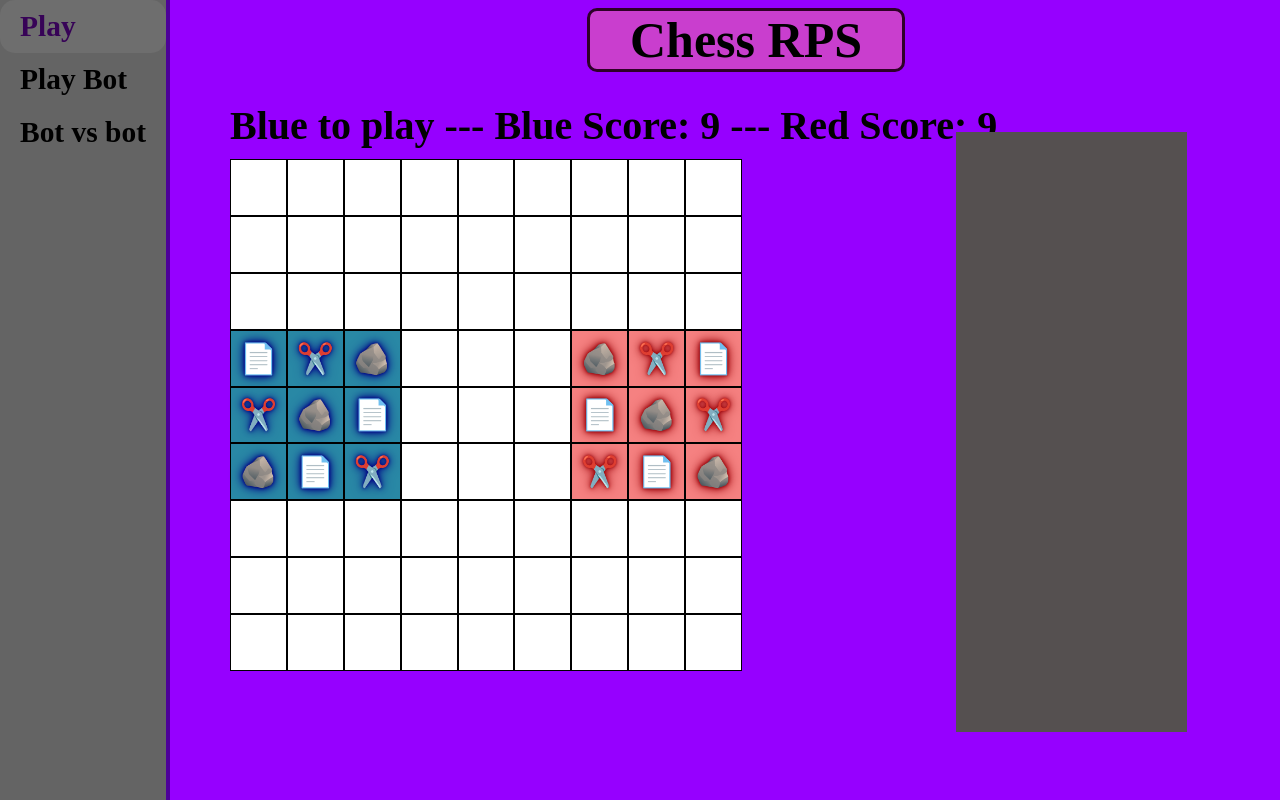
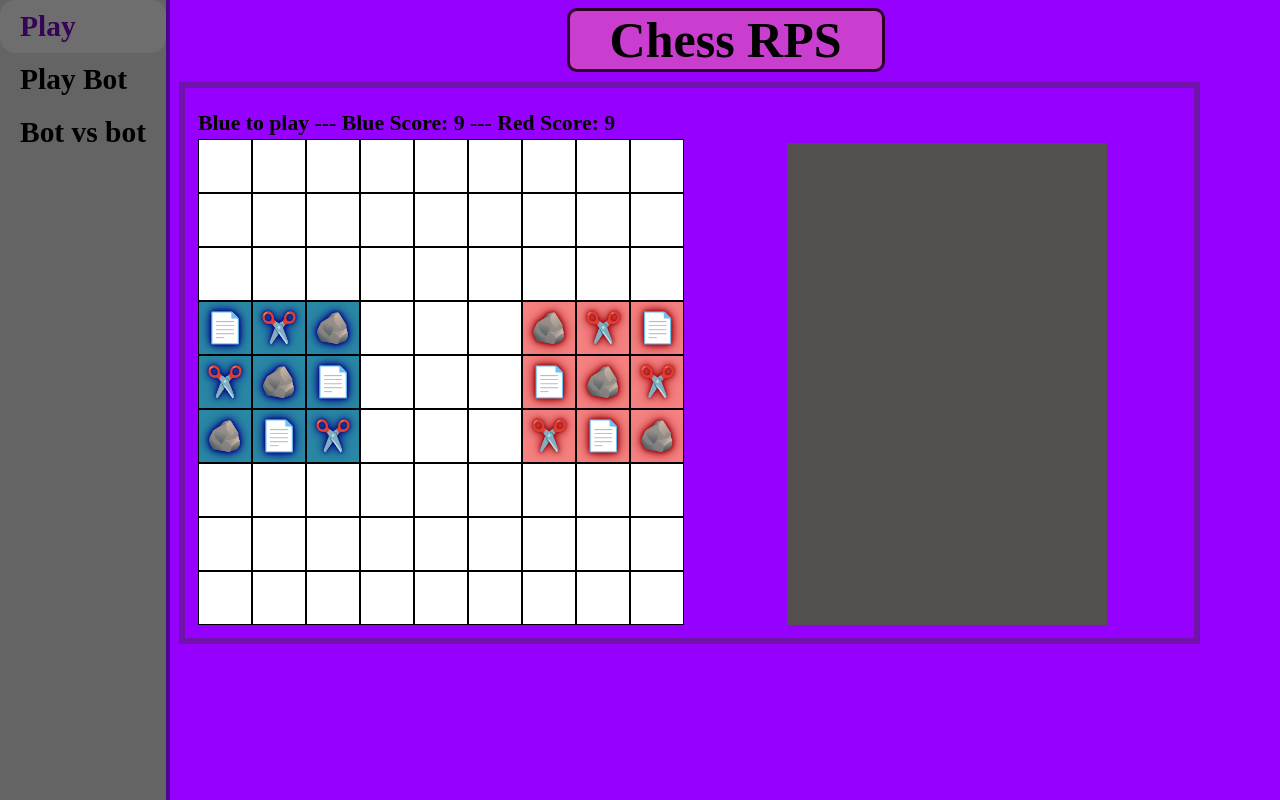
Before and after one commit to MatBou314/echec-roche-papier-ciseaux, a plain HTML site: page index.html in a window 1280 px wide. Drawn offline with Linux system fonts and the light colour scheme.

Commit message:
Réarangement de l'affichage

```diff
--- a/index.html
+++ b/index.html
@@ -21,7 +21,8 @@
   <h1>Chess RPS</h1>
 
   <div class="game-container">
-    <div class="board" data-mode="jvj"></div>
+    <div class="board-container"><div class="board" data-mode="jvj"></div></div>
+
     <div class="game-control-menu"></div>
   </div>
 
--- a/style.css
+++ b/style.css
@@ -1,5 +1,5 @@
 body {
-    margin-left: 220px;
+    margin-left: clamp(80px, 14vw, 300px);
     background-color: rgb(150, 0, 255);
 }
 
@@ -26,7 +26,7 @@ h1 {
   margin-top: 20px;
   grid-template-columns: repeat(9, 1fr);
   grid-template-rows: repeat(9, 1fr);
-  width: clamp(200px, 40vw, 800px);
+  width: clamp(200px, 38vw, 800px);
   aspect-ratio: 1/1;
   background-color: black;
 }
@@ -36,7 +36,7 @@ h1 {
   top: 10px;
   color: rgb(0, 0, 0);
   font-weight: 800;
-  font-size: clamp(20px, 4vw, 40px);
+  font-size: clamp(5px, 1.7vw, 40px);
 }
 
 .case {
@@ -117,30 +117,37 @@ h1 {
     border-radius: 15px;
 }
 
+.board-container {
+  display: flex;
+  flex-direction: column;
+}
+
 .game-container {
   position: relative;
   display: flex;
-  flex-direction: column;
-  width: 100%;
+  flex-direction: row;
+  width: 90%;
+  padding: 1vw;
+  border: 6px solid rgb(112, 19, 170);
+  margin-top: 10px;
 }
 
 .game-container .board {
   position: relative;
-  margin-top: 20px;
-  margin-left: 10px;
+  margin-top: 0;
 }
 
 .game-container .board-info {
   position: relative;
-  margin-top: 20px;
-  margin-left: 10px;
+  width: clamp(200px, 40vw, 800px);
+  margin-bottom: 1vw;
 }
 
 .game-control-menu {
-  position: absolute;
+  position: relative;
   background-color: rgb(85, 80, 80);
-  width: clamp(100px, 18vw, 500px);
-  height: clamp(600px, 20vw, 900px);
-  top: 10%;
-  left: 70%;
+  width: clamp(100px, 25vw, 500px);
+  align-self: stretch;
+  margin-top: clamp(10px, 3.3vw, 70px);
+  margin-left: 6vw;
 }
```
Also changed, not shown: bot-vs-bot.html (+1 -1 lines), jouer-contre-bot.html (+1 -1 lines), jouer-en-personne.html (+1 -1 lines).
